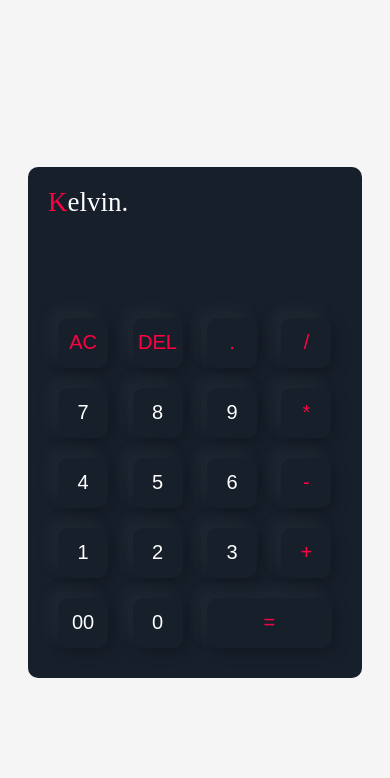
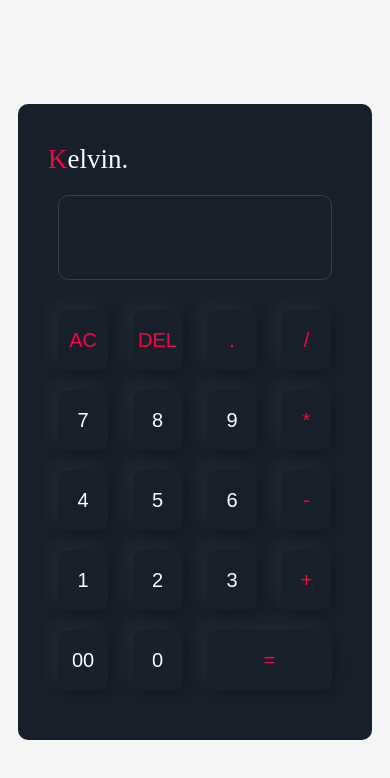
Before and after one commit to KelvinCode1234/Calculator, a plain HTML site: page index.html in a window 390 px wide. Drawn offline with Linux system fonts and the light colour scheme.

Commit message:
first commit

```diff
--- a/index.html
+++ b/index.html
@@ -6,6 +6,7 @@
         <title>Calculator</title>
         <link rel="stylesheet" href="style.css">
         <script src="https://kit.fontawesome.com/69b7050fd6.js" crossorigin="anonymous"></script>
+        <link rel="icon" type="image/x-icon" href="i.png">
     </head>
     <body>
 
--- a/style.css
+++ b/style.css
@@ -1,4 +1,4 @@
-*{
+* {
     margin: 0;
     padding: 0;
     font-family: sans-serif;
@@ -24,7 +24,7 @@
    width: 60px;
    height: 60px;
    border-radius: 10px;
-    box-shadow: -8px -8px 15px rgba(116, 116, 116, 0.1), 5px 5px 15px rgba(0, 0, 0, 0.2);
+   box-shadow: -8px -8px 15px rgba(0, 0, 0, 0.5), 5px 5px 15px rgba(0, 0, 0, 0.5);
    background: transparent;
    font-size: 20px;
    color: #fff;
@@ -80,14 +80,14 @@ form .display:hover input {
     }
     .Calculator {
         background: #171f2b;
-        padding: 20px;
+        padding: 40px 30px;
         border-radius: 10px;
     }
     .Calculator form input {
-        border: 0;
+        border: none;
         outline: 0;
         width: 50px;
-        height: 50px;
+        height: 60px;
         border-radius: 10px;
         box-shadow: -8px -8px 15px rgba(116, 116, 116, 0.1), 5px 5px 15px rgba(0, 0, 0, 0.2);
         background: transparent;
@@ -106,6 +106,8 @@ form .display:hover input {
         flex: 1;
         font-size: 45px;
         box-shadow: none;
+        height: 85px;
+        border: 1px solid rgb(60, 60, 60);
      }
      form input.equal {
         width: 125px;
```
Also changed, not shown: i.png (added). Lines whose indentation alone changed are shown as unchanged.
